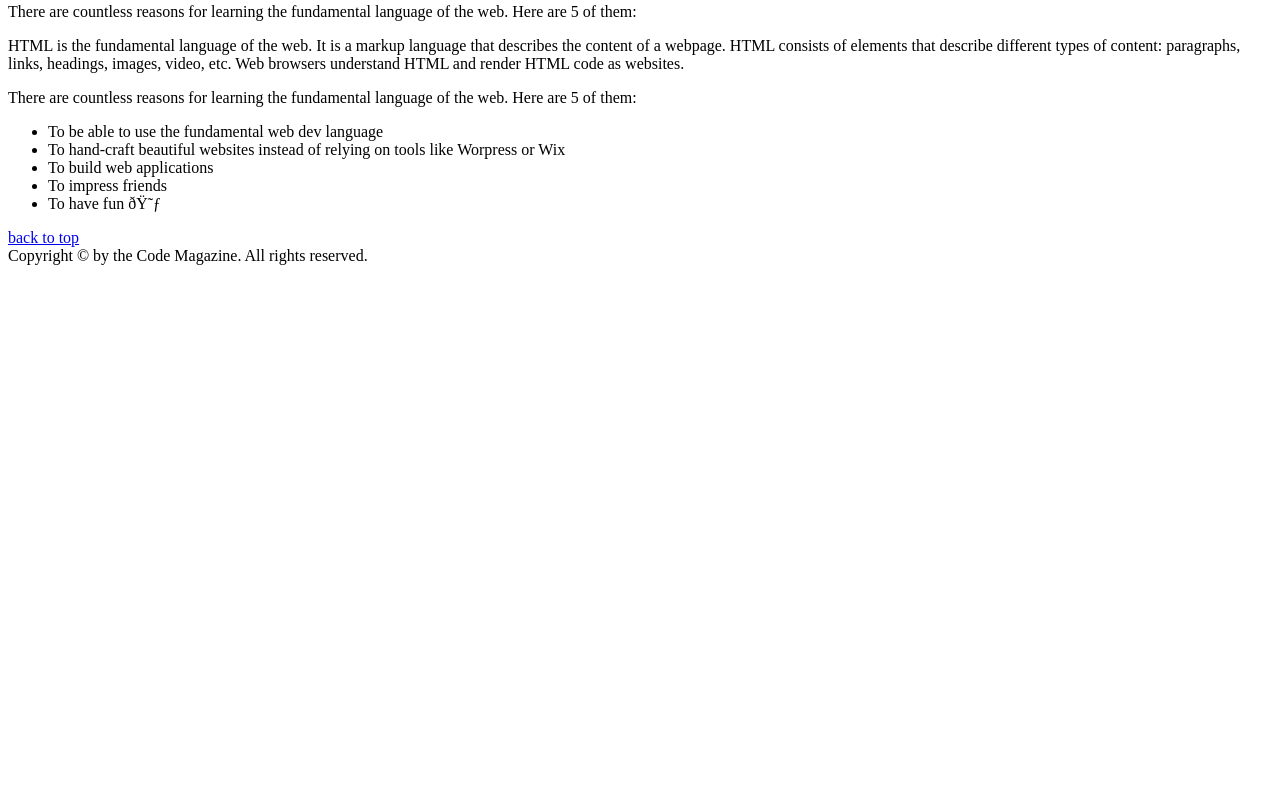
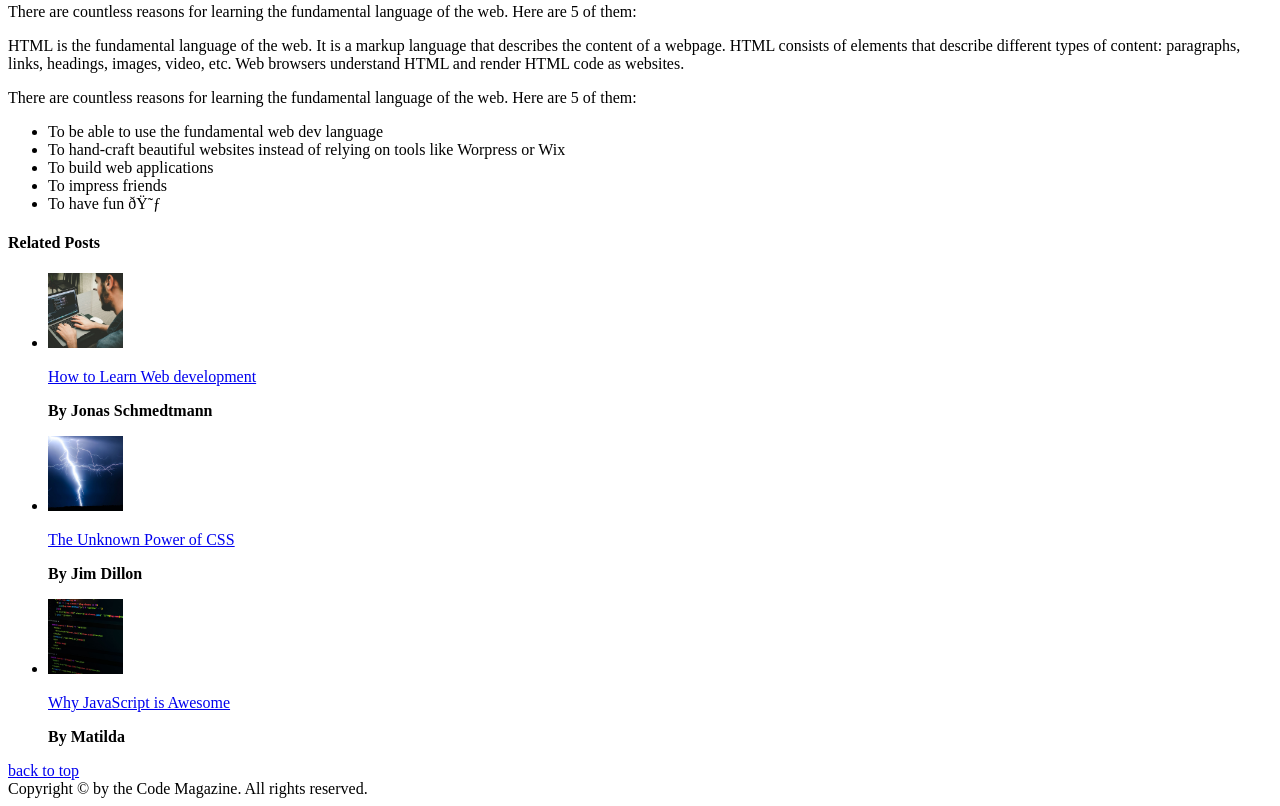
Before and after one commit to khadkasangam123/portfolio-website, a plain HTML site: page index.html in a window 1280 px wide. Shown: the part 906-1712 px from the top of the page. Before the commit the page ends 1179 px from the top, so only its background shows below. Drawn offline with Linux system fonts and the light colour scheme.

Commit message:
second commit

```diff
--- a/index.html
+++ b/index.html
@@ -26,9 +26,9 @@
 
   <article>
     <header>
-         <img src="laura-jones.jpg" alt=""authorimg" width="50" height="50" />
+         <img src="img/laura-jones.jpg" alt=""authorimg" width="50" height="50" />
     <p>Posted by <strong>Laura Jones</strong> on Monday, June 21st 2027</p>
-    <img src="post-img.jpg" alt="HTML code on a screen" width="500" height="200" />
+    <img src="img/post-img.jpg" alt="HTML code on a screen" width="500" height="200" />
     </header>
 
     <p>
@@ -82,6 +82,25 @@
         <li>To have fun 😃</li>
       </ul>
       </article>
+      <aside>
+        <h4> Related Posts</h4>
+        <ul>
+          <li><img src="img/related-1.jpg" alt="web development" width="75" height="75">
+          <p><a href="#">How to Learn Web development</a></p>
+          <p><strong>By Jonas Schmedtmann</strong></p>
+          </li>
+          <li><img src="img/related-2.jpg" alt="CSS" width="75" height="75">
+            <p><a href="#">The Unknown Power of CSS</a></p>
+            <p><strong>By Jim Dillon</strong></p>
+            </li>
+            <li><img src="img/related-3.jpg" alt="java" width="75" height="75">
+              <p><a href="#">Why JavaScript is Awesome</a></p>
+              <p><strong>By Matilda</strong></p>
+              </li>
+
+        </ul>
+
+      </aside>
 
       <a href="#">back to top</a>
       <footer>
```
Also changed, not shown: img/challenges.jpg (renamed from challenges.jpg), img/laura-jones.jpg (renamed from laura-jones.jpg), img/post-img.jpg (renamed from post-img.jpg), img/related-1.jpg (renamed from related-1.jpg), img/related-2.jpg (renamed from related-2.jpg), img/related-3.jpg (renamed from related-3.jpg).
